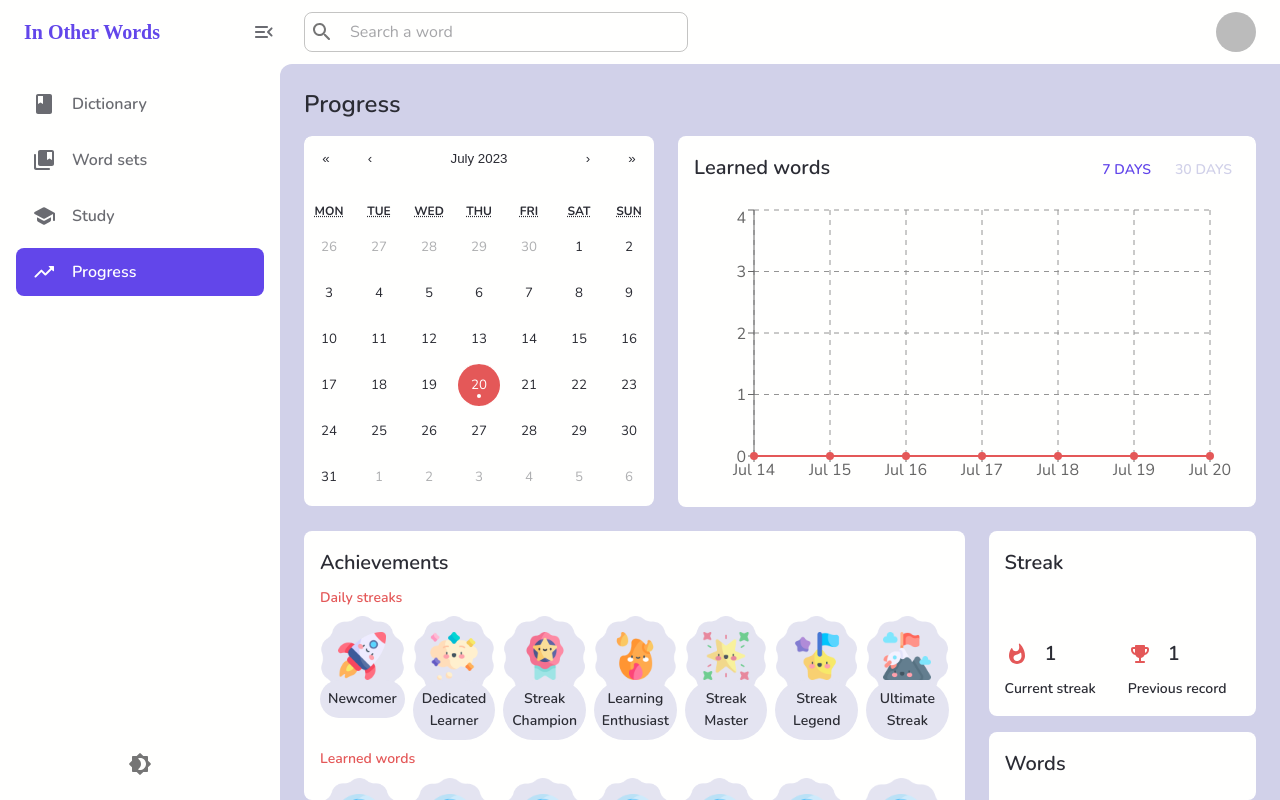
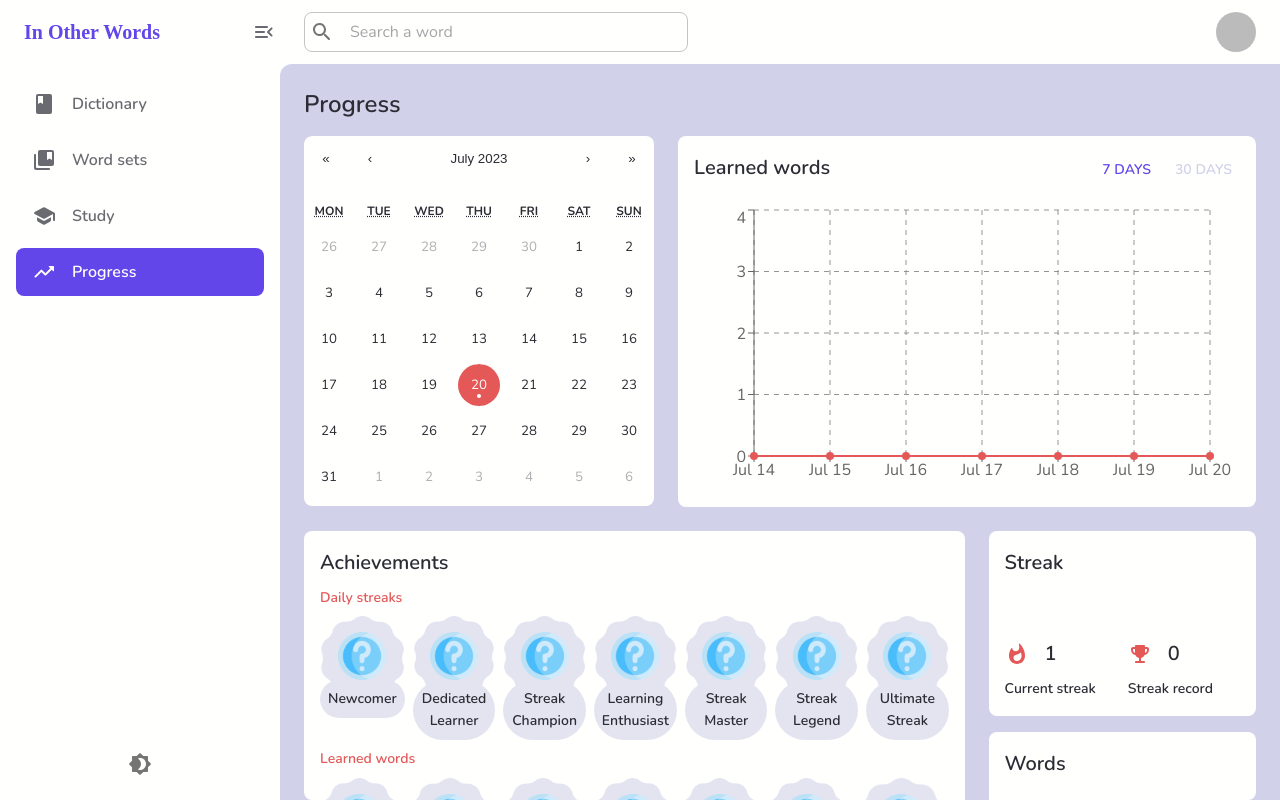
Before and after one commit to iva-stasia/in-other-words, a React (Vite) app: page /progress in a window 1280 px wide. Built offline with nearby package versions, Linux system fonts and the light colour scheme; no server answers; the database is empty; sample sign-in values are in the browser's storage; a web font is replaced by a local one.

Commit message:
complete Progress page

```diff
--- a/src/pages/progress/components/Achievements/index.tsx
+++ b/src/pages/progress/components/Achievements/index.tsx
@@ -12,9 +12,13 @@ import question from "/achievements/question-mark.png";
 
 interface AchievementsProps {
   learnedWordsCount: number;
+  streakRecord: number;
 }
 
-const Achievements = ({ learnedWordsCount }: AchievementsProps) => {
+const Achievements = ({
+  learnedWordsCount,
+  streakRecord,
+}: AchievementsProps) => {
   return (
     <AchievementsContainer>
       <Typography variant="h6">Achievements</Typography>
@@ -27,7 +31,11 @@ const Achievements = ({ learnedWordsCount }: AchievementsProps) => {
           {streakAchievements.map(({ title, days, icon }) => (
             <Grid item xs={6} sm={4} md key={title}>
               <BadgeContainer>
-                <Box component="img" src={icon} width={48} />
+                <Box
+                  component="img"
+                  src={streakRecord < days ? question : icon}
+                  width={48}
+                />
                 <BadgeTitle variant="subtitle2" requiredNum={days} type="days">
                   {title}
                 </BadgeTitle>
--- a/src/pages/progress/components/CastomCalendar/index.tsx
+++ b/src/pages/progress/components/CastomCalendar/index.tsx
@@ -2,9 +2,13 @@ import { useCallback, useState } from "react";
 import { CalendarContainer } from "./CustomCalendar.styled";
 import Calendar from "react-calendar";
 import { Timestamp } from "firebase/firestore";
-import dayjs from "dayjs";
 
 import "react-calendar/dist/Calendar.css";
+import {
+  isHasNext,
+  isHasPrevious,
+  isSameDay,
+} from "../../../../utils/dateComparison";
 
 interface CustomCalendarProps {
   activityLog: Timestamp[];
@@ -13,28 +17,6 @@ interface CustomCalendarProps {
 type ValuePiece = Date | null;
 
 type Value = ValuePiece | [ValuePiece, ValuePiece];
-
-const isSameDay = (dDate: Timestamp, date: Date) => {
-  return dayjs(dDate.toDate()).isSame(dayjs(date), "day");
-};
-
-const isHasPrevious = (dDate: Timestamp, prevDate: Timestamp) => {
-  const current = dayjs(dDate.toDate());
-  const previous = dayjs(prevDate.toDate()).format("DD/MM/YYYY");
-
-  const prevDateToCurr = current.subtract(1, "day").format("DD/MM/YYYY");
-
-  return prevDateToCurr === previous;
-};
-
-const isHasNext = (dDate: Timestamp, nextDate: Timestamp) => {
-  const current = dayjs(dDate.toDate());
-  const next = dayjs(nextDate.toDate()).format("DD/MM/YYYY");
-
-  const nextDateToCurr = current.add(1, "day").format("DD/MM/YYYY");
-
-  return nextDateToCurr === next;
-};
 
 const CustomCalendar = ({ activityLog }: CustomCalendarProps) => {
   const [value, onChange] = useState<Value>(new Date());
--- a/src/pages/progress/components/Total/index.tsx
+++ b/src/pages/progress/components/Total/index.tsx
@@ -1,4 +1,3 @@
-import { Timestamp } from "firebase/firestore";
 import { TotalCell, TotalContainer } from "./Total.styled";
 import { Stack, Typography } from "@mui/material";
 import {
@@ -9,15 +8,17 @@ import {
 } from "@mui/icons-material";
 
 interface TotalProps {
-  activityLog: Timestamp[];
   allWordsCount: number;
   learnedWordsCount: number;
+  currentStreak: number;
+  streakRecord: number;
 }
 
 const Total = ({
-  activityLog,
   allWordsCount,
   learnedWordsCount,
+  currentStreak,
+  streakRecord,
 }: TotalProps) => {
   return (
     <TotalContainer>
@@ -27,16 +28,16 @@ const Total = ({
           <Stack spacing={1}>
             <Stack direction="row" alignItems="center" spacing={2}>
               <WhatshotRounded sx={{ color: "tertiary.main" }} />
-              <Typography variant="h6">1</Typography>
+              <Typography variant="h6">{currentStreak}</Typography>
             </Stack>
             <Typography variant="subtitle2">Current streak</Typography>
           </Stack>
           <Stack spacing={1}>
             <Stack direction="row" alignItems="center" spacing={2}>
               <EmojiEventsRounded sx={{ color: "tertiary.main" }} />
-              <Typography variant="h6">1</Typography>
+              <Typography variant="h6">{streakRecord}</Typography>
             </Stack>
-            <Typography variant="subtitle2">Previous record</Typography>
+            <Typography variant="subtitle2">Streak record</Typography>
           </Stack>
         </Stack>
       </TotalCell>
--- a/src/pages/progress/index.tsx
+++ b/src/pages/progress/index.tsx
@@ -10,6 +10,42 @@ import { useSelector } from "react-redux";
 import { RootState } from "../../store";
 import { useMemo } from "react";
 import { Progress } from "../../types";
+import { Timestamp } from "firebase/firestore";
+import { isHasPrevious } from "../../utils/dateComparison";
+
+const getCurrentStreak = (activityLog: Timestamp[]) => {
+  let streak = 1;
+
+  const reversedDates = [...activityLog].reverse();
+
+  for (let i = 0; i < reversedDates.length - 1; i++) {
+    if (isHasPrevious(reversedDates[i], reversedDates[i + 1])) {
+      streak++;
+    } else {
+      break;
+    }
+  }
+
+  return streak;
+};
+
+const getStreakRecord = (activityLog: Timestamp[]) => {
+  let streakRecord = 0;
+  let current = 1;
+
+  const reversedDates = [...activityLog].reverse();
+
+  for (let i = 0; i < reversedDates.length - 1; i++) {
+    if (isHasPrevious(reversedDates[i], reversedDates[i + 1])) {
+      current++;
+    } else {
+      streakRecord = Math.max(current, streakRecord);
+      current = 0;
+    }
+  }
+
+  return streakRecord;
+};
 
 const ProgressPage = () => {
   const activityLog = useGetUserActivity();
@@ -22,6 +58,16 @@ const ProgressPage = () => {
       words.filter((word) => word.learning.progress === Progress.Learned)
         .length,
     [words]
+  );
+
+  const currentStreak = useMemo(
+    () => getCurrentStreak(activityLog),
+    [activityLog]
+  );
+
+  const streakRecord = useMemo(
+    () => getStreakRecord(activityLog),
+    [activityLog]
   );
 
   return (
@@ -38,11 +84,15 @@ const ProgressPage = () => {
       </Row>
 
       <Row flex={1}>
-        <Achievements learnedWordsCount={learnedWordsCount} />
+        <Achievements
+          learnedWordsCount={learnedWordsCount}
+          streakRecord={streakRecord}
+        />
         <Total
-          activityLog={activityLog}
           allWordsCount={allWordsCount}
           learnedWordsCount={learnedWordsCount}
+          currentStreak={currentStreak}
+          streakRecord={streakRecord}
         />
       </Row>
     </ProgressContainer>
--- /dev/null
+++ b/src/utils/dateComparison.ts
@@ -0,0 +1,26 @@
+import { Timestamp } from "firebase/firestore";
+import dayjs from "dayjs";
+
+const isSameDay = (dDate: Timestamp, date: Date) => {
+  return dayjs(dDate.toDate()).isSame(dayjs(date), "day");
+};
+
+const isHasPrevious = (dDate: Timestamp, prevDate: Timestamp) => {
+  const current = dayjs(dDate.toDate());
+  const previous = dayjs(prevDate.toDate()).format("DD/MM/YYYY");
+
+  const prevDateToCurr = current.subtract(1, "day").format("DD/MM/YYYY");
+
+  return prevDateToCurr === previous;
+};
+
+const isHasNext = (dDate: Timestamp, nextDate: Timestamp) => {
+  const current = dayjs(dDate.toDate());
+  const next = dayjs(nextDate.toDate()).format("DD/MM/YYYY");
+
+  const nextDateToCurr = current.add(1, "day").format("DD/MM/YYYY");
+
+  return nextDateToCurr === next;
+};
+
+export { isSameDay, isHasNext, isHasPrevious };
```
